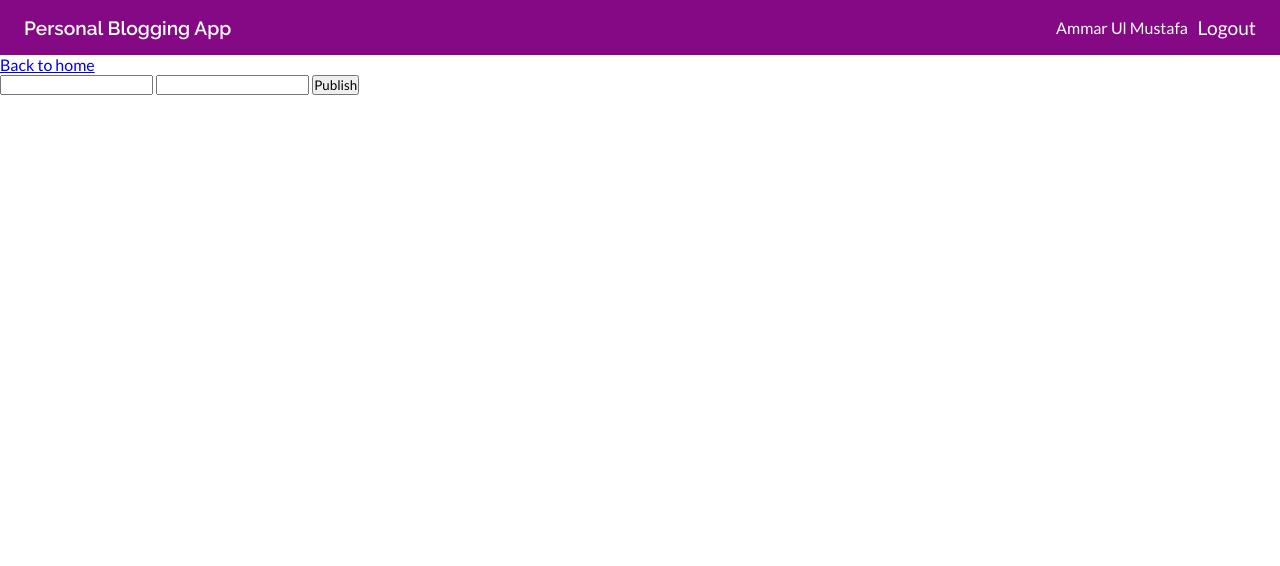
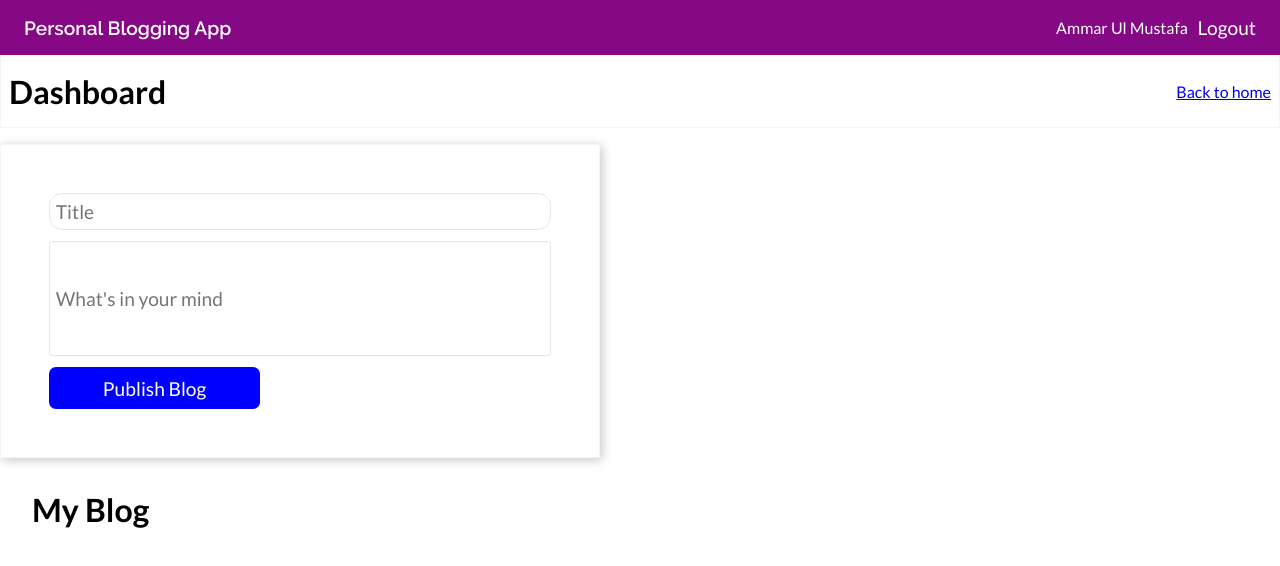
Before and after one commit to Ammar312/mini-hackathon-saylani, a plain HTML site: page home/home.html in a window 1280 px wide. Drawn offline with nearby package versions, Linux system fonts and the light colour scheme; no server answers.

Commit message:
card ui remain

```diff
--- a/home/home.css
+++ b/home/home.css
@@ -33,3 +33,49 @@ body {
   align-items: center;
   gap: 0.6em;
 }
+.dashboard {
+  padding: 1em 0.5em;
+  display: flex;
+  justify-content: space-between;
+  align-items: center;
+  border: 1px solid whitesmoke;
+  margin-bottom: 1em;
+}
+.formContainer {
+  width: 600px;
+  padding: 3em;
+  box-shadow: 2px 2px 10px rgba(0, 0, 0, 0.233);
+  border: 1px solid whitesmoke;
+}
+.blogForm {
+  display: flex;
+  flex-direction: column;
+  gap: 0.7em;
+}
+.blogFormTitle {
+  padding: 0.3em;
+  font-size: 1.2rem;
+  border-radius: 13px;
+  border: 1px solid rgb(230, 230, 230);
+  outline: blue;
+}
+.blogFormText {
+  height: 6em;
+  padding: 0.3em;
+  font-size: 1.2rem;
+  border-radius: 3px;
+  outline: none;
+  border: 1px solid rgb(230, 230, 230);
+}
+.blogFormBtn {
+  max-width: 11em;
+  font-size: 1.2rem;
+  padding: 0.5em 1em;
+  border-radius: 7px;
+  background: blue;
+  color: white;
+  border: none;
+}
+.myBlog {
+  margin: 1em;
+}
--- a/home/home.html
+++ b/home/home.html
@@ -3,6 +3,10 @@
   <head>
     <meta charset="UTF-8" />
     <meta name="viewport" content="width=device-width, initial-scale=1.0" />
+    <link
+      rel="stylesheet"
+      href="https://cdn.jsdelivr.net/npm/bootstrap-icons@1.10.5/font/bootstrap-icons.css"
+    />
     <link rel="stylesheet" href="home.css" />
     <title>Document</title>
   </head>
@@ -14,14 +18,30 @@
         <div class="jump">Logout</div>
       </div>
     </nav>
-    <div><a href="../globalblog.html">Back to home</a></div>
+    <div class="dashboard">
+      <h1>Dashboard</h1>
+      <a href="../globalblog.html">Back to home</a>
+    </div>
     <div class="formContainer">
       <form class="blogForm" id="blogForm">
-        <input type="text" name="" id="title" />
-        <input type="text" name="" id="inputText" />
-        <button type="submit">Publish</button>
+        <input
+          type="text"
+          name=""
+          id="title"
+          class="blogFormTitle"
+          placeholder="Title"
+        />
+        <input
+          type="text"
+          name=""
+          id="inputText"
+          class="blogFormText"
+          placeholder="What's in your mind"
+        />
+        <button type="submit" class="blogFormBtn">Publish Blog</button>
       </form>
     </div>
+    <h1 class="myBlog">My Blog</h1>
     <div class="blogSection" id="blogSection"></div>
     <script type="module" src="./home.js"></script>
   </body>
--- a/home/home.js
+++ b/home/home.js
@@ -41,6 +41,7 @@ onAuthStateChanged(auth, (user) => {
     const blogForm = document.querySelector("#blogForm");
     blogForm.addEventListener("submit", async (e) => {
       e.preventDefault();
+      const blogId = generateUniqueId();
       const title = document.querySelector("#title").value;
       const inputText = document.querySelector("#inputText").value;
       console.log(inputText);
@@ -48,12 +49,13 @@ onAuthStateChanged(auth, (user) => {
         const docRef = await addDoc(collection(db, currentUserUID), {
           title: title,
           inputText: inputText,
-          id: generateUniqueId(),
+          id: blogId,
           createdAt: serverTimestamp(),
         });
         const globalBlog = await addDoc(collection(db, "global"), {
           title: title,
           inputText: inputText,
+          id: blogId,
           createdAt: serverTimestamp(),
         });
         // form.reset();
@@ -78,16 +80,32 @@ window.addEventListener("load", () => {
     blogSection.innerHTML = "";
     querySnapshot.forEach((doc) => {
       const post = document.createElement("div");
-      // post.innerText = doc.data().inputText;
       post.classList.add("post");
       post.id = doc.data().id;
+      const head = document.createElement("div");
+      head.classList.add("head");
+      const userImg = document.createElement("div");
+      userImg.innerHTML = `<i class="bi bi-person"></i>`;
+      userImg.classList.add("userImg");
+      const head2Div = document.createElement("div");
+      head2Div.classList.add("head2Div");
       const title = document.createElement("div");
       title.classList.add("title");
       title.innerText = doc.data().title;
+      const displayName = document.createElement("div");
+      displayName.classList.add("displayName");
+      displayName.innerText = userName;
+      head2Div.appendChild(title);
+      head2Div.appendChild(displayName);
+      head.appendChild(userImg);
+      head.appendChild(head2Div);
+
       const inputText = document.createElement("div");
       inputText.classList.add("inputText");
       inputText.innerText = doc.data().inputText;
 
+      const btnDiv = document.createElement("div");
+      btnDiv.classList.add("btnDiv");
       const deleteBtn = document.createElement("button");
       deleteBtn.classList.add("btn");
       deleteBtn.id = `${doc.data().id}`;
@@ -97,13 +115,15 @@ window.addEventListener("load", () => {
       editBtn.classList.add("btn");
       editBtn.id = `${doc.id}`;
       editBtn.innerText = "Edit";
-      post.appendChild(title);
+      btnDiv.appendChild(deleteBtn);
+      btnDiv.appendChild(editBtn);
+      post.appendChild(head);
       post.appendChild(inputText);
-      post.appendChild(deleteBtn);
-      post.appendChild(editBtn);
+      post.appendChild(btnDiv);
+
       blogSection.appendChild(post);
       deleteBtn.addEventListener("click", () =>
-        deletePostFunc(doc.id, doc.data().id)
+        deletePostFunc(doc.id, doc.data().title)
       );
       //   editBtn.addEventListener("click", () =>
       //     editPostFunc(doc.id, doc.data().inputText)
@@ -119,10 +139,10 @@ const deletePostFunc = async (id, globalId) => {
 
     // Delete from global collection
     const globalQuerySnapshot = await getDocs(
-      query(collection(db, "global"), where("id", "==", globalId))
+      query(collection(db, "global"), where("title", "==", globalId))
     );
     globalQuerySnapshot.forEach(async (doc) => {
-      if (doc.data().id === globalId) {
+      if (doc.data().title === globalId) {
         await deleteDoc(doc.ref);
       }
     });
```
